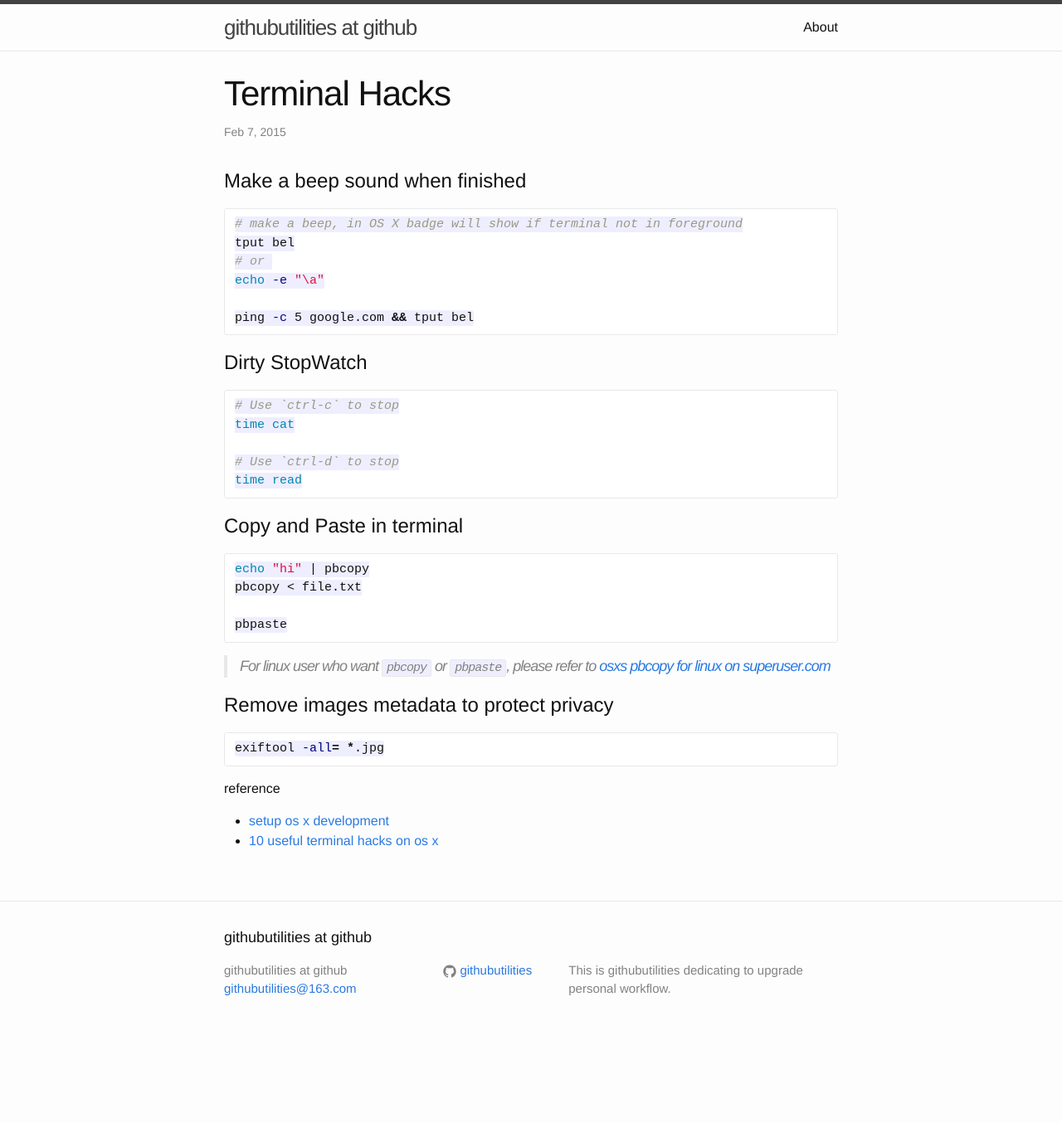
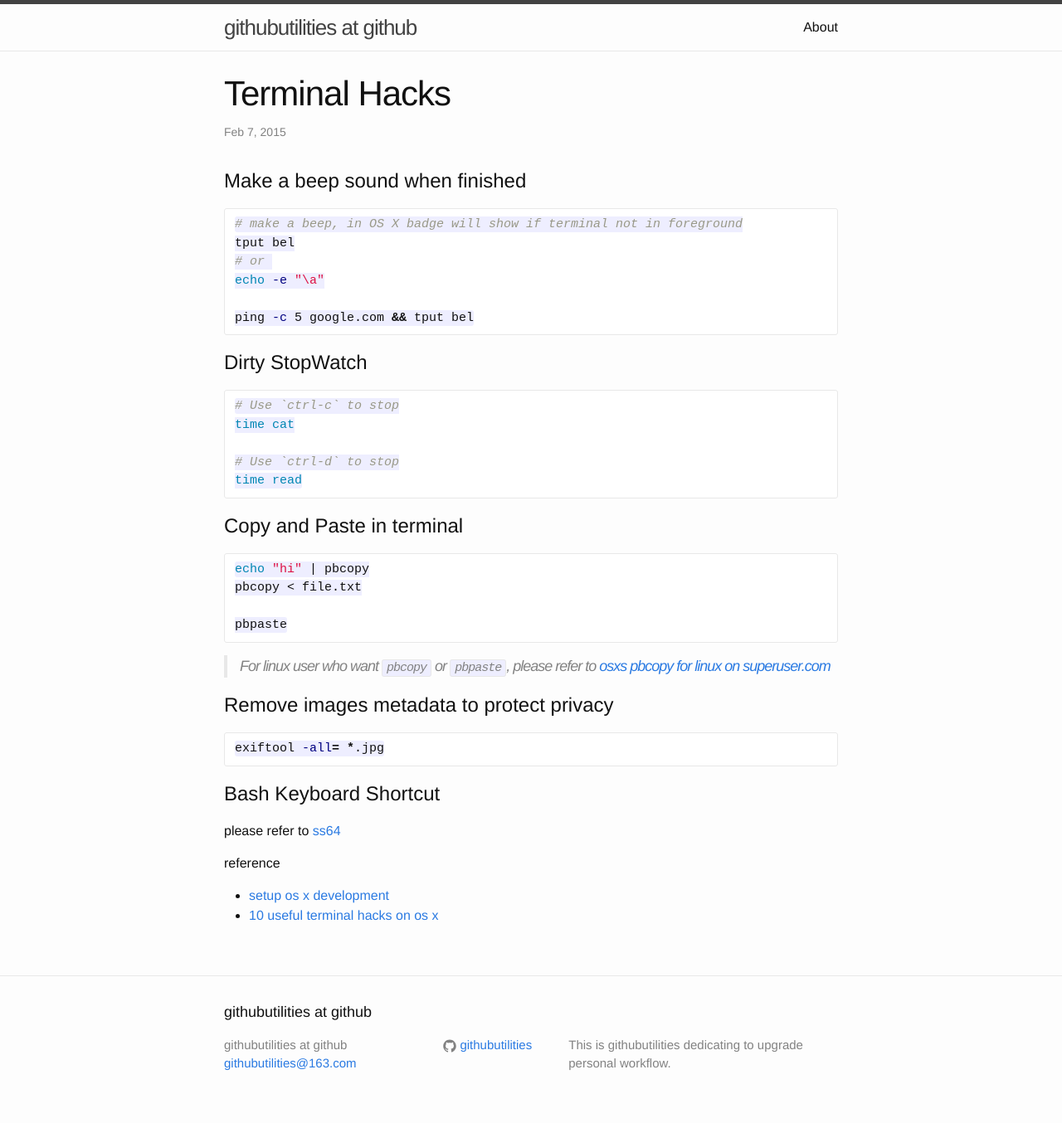
Before and after one commit to githubutilities/githubutilities.github.io, a Jekyll site: the page built from _posts/2015-02-07-terminal-hacks.markdown, in a window 1280 px wide. Shown: the whole page at 83% size. Built offline with Jekyll 4.4.1, drawn with Linux system fonts in a browser that asks for light colours; Markdown is read by kramdown in place of the engine named in the settings; before the commit the page ends 1264 px from its top, so only the background shows below that.

Commit message:
add bash keyboard shortcut

````diff
--- a/_posts/2015-02-07-terminal-hacks.markdown
+++ b/_posts/2015-02-07-terminal-hacks.markdown
@@ -43,6 +43,10 @@ pbpaste
 exiftool -all= *.jpg
 ```
 
+# Bash Keyboard Shortcut
+
+please refer to [ss64](http://ss64.com/osx/syntax-bashkeyboard.html)
+
 reference
 
 * [setup os x development](http://mattstauffer.co/blog/setting-up-a-new-os-x-development-machine-part-1-core-files-and-custom-shell)
````
